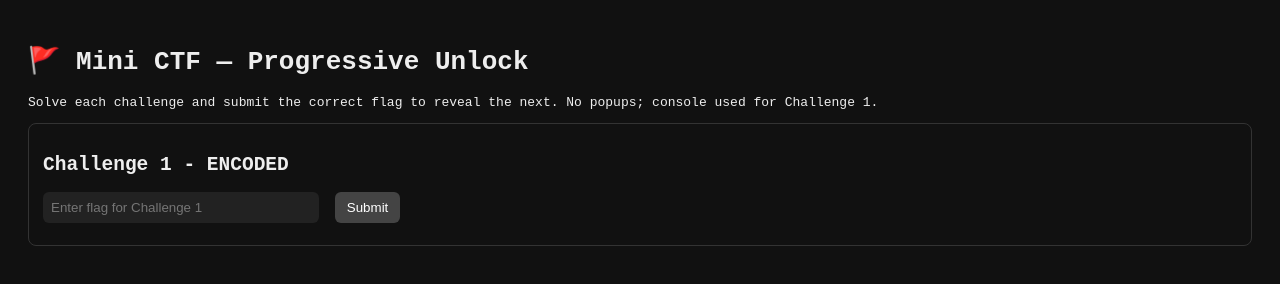
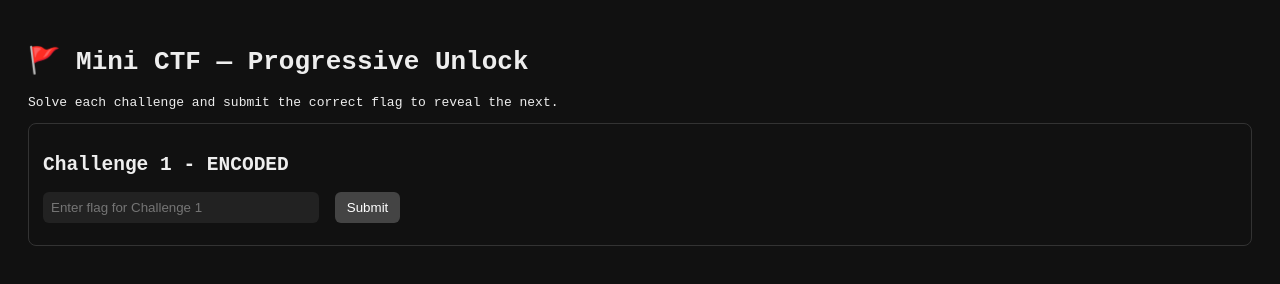
Before and after one commit to hamonado/flags, a plain HTML site: page index.html in a window 1280 px wide. Drawn offline with Linux system fonts and the light colour scheme.

Commit message:
Update index.html

```diff
--- a/index.html
+++ b/index.html
@@ -36,7 +36,7 @@
 </head>
 <body>
   <h1>🚩 Mini CTF — Progressive Unlock</h1>
-  <p>Solve each challenge and submit the correct flag to reveal the next. No popups; console used for Challenge 1.</p>
+  <p>Solve each challenge and submit the correct flag to reveal the next.</p>
 
   <!-- CHALLENGE 1 -->
   <section id="ch1" class="challenge">
```
